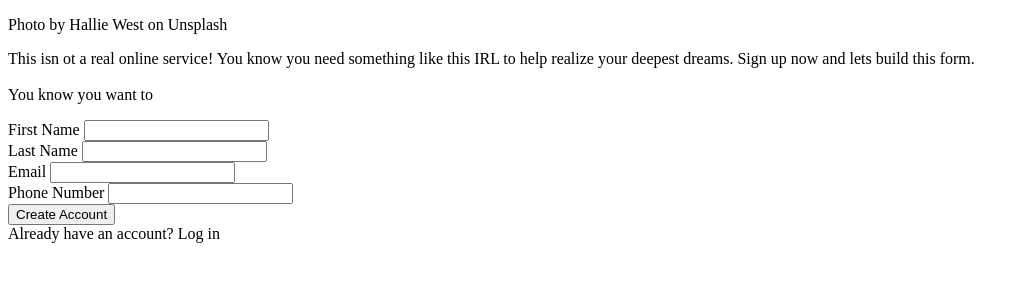
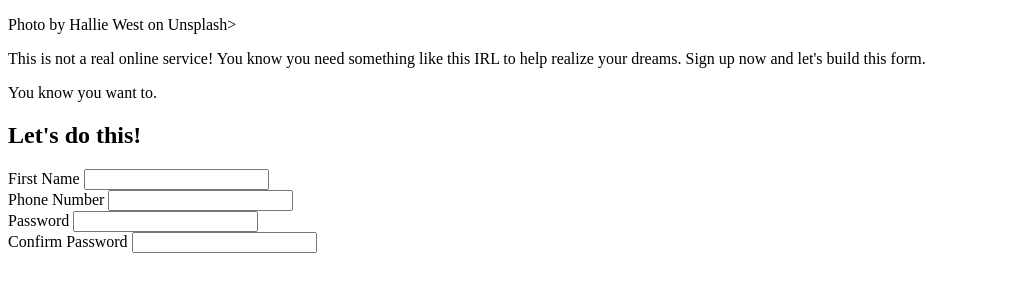
Before and after one commit to sakuyaCS/signup-form, a plain HTML site: page index.html in a window 1280 px wide. Shown: the whole page, without its empty margins (0-1029 px from the left). Drawn offline with Linux system fonts and the light colour scheme.

Commit message:
Refactor sign-up form HTML for semantic correctness and layout adjustment

```diff
--- a/index.html
+++ b/index.html
@@ -7,55 +7,41 @@
     <link rel="stylesheet" href="style.css">
 </head>
 <body>
-    <form>
-        <div class="main-container">
-            <div class="odin-sidebar">
-                <p class="image-credit">Photo by Hallie West on Unsplash</p>
-            </div>
-            <div class="form-message-container">
-                <p class="sample-message">This isn ot a real online service! You know you need something like this IRL to help realize your deepest dreams. Sign up now and lets build this form. <br> <br> You know you want to<p>
+    <div class="main-container">
+        <div class="odin-sidebar">
+            <p class="image-credit">Photo by Hallie West on Unsplash></p>
+        </div>
+
+        <div class="content-container">
+
+            <div class="header-text">
+                <p>This is not a real online service! You know you need something like this IRL to help realize your dreams. Sign up now and let's build this form.</p>
+                <p>You know you want to.</p>
             </div>
 
-            <div class="info-submission-container">
-                <div class="fName">
-                    <label for="fName">First Name</label>
-                    <input type="text" id="fName" name="fName">
-                </div>
-                <div class="lName">
-                    <label for="lName">Last Name</label>
-                    <input type="text" id="lName" name="lName">
-                </div>
-                <div class="email">
-                    <label for="email">Email</label>
-                    <input type="email" id="email" name="mail">
-                </div>
+            <form action="#" method="post">
+                <div class="form-content">
+                    <h2>Let's do this!</h2>
 
-                <div class="tele">
-                    <label for="phone">Phone Number</label>
-                    <input type="tel" id="phone" name="phone">
-                </div>
-            </div>
+                    <div class="inputs-grid">
+                        <div class="input-group">
+                            <label for="fName">First Name</label>
+                            <input type="text" id="fName" name="fName" required>
+                        </div>
+                    </div>
 
-            <div class="button-container">
-                <button type="submit">Create Account</button>
-            </div>
+                    <div class="input-group">
+                        <label for="phone">Phone Number</label>
+                        <input type="tel" id="phone" name="phone">
+                    </div>
 
-            <div class="login-redirect">Already have an account? Log in</div>
+                    <div class="input-group">
+                        <label for="password">Password</label>
+                        <input type="password" id="password" name="password" required>
+                    </div>
 
-
-
-
-
-
-
-
-
-
-
-
-
-        </div>
-
-    </form>
+                    <div class="input-group">
+                        <label for="confirm_password">Confirm Password</label>
+                        <input type="password"  id="confirm_password" name="confirm_password" required>
 </body>
 </html>
```
